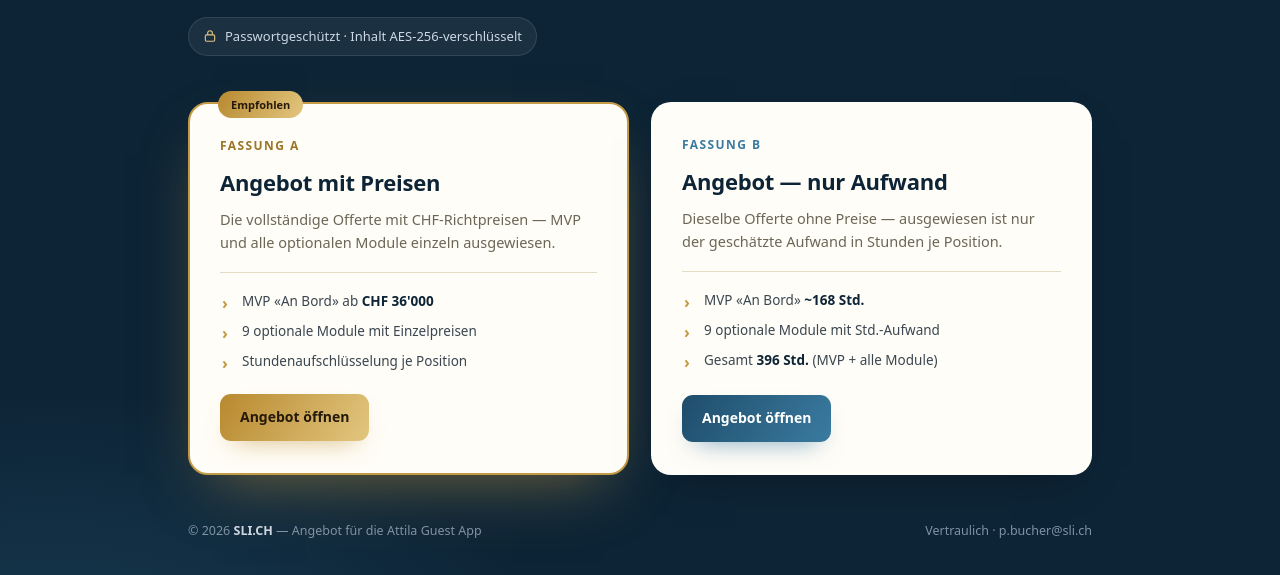
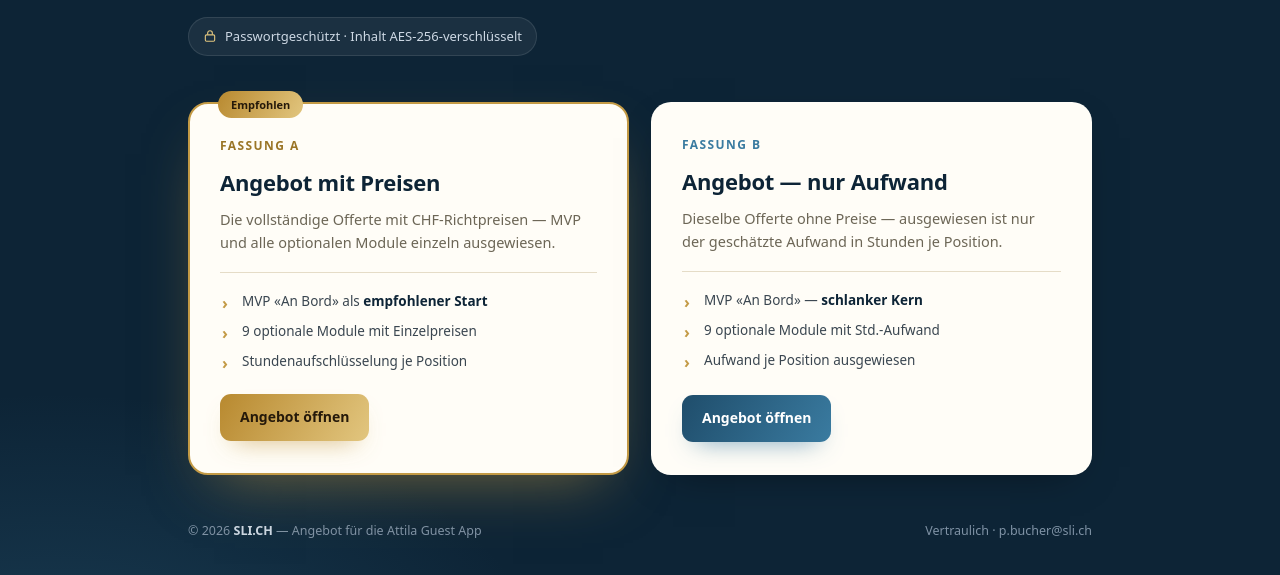
Before and after one commit to revolutionSCREEN-web/attila-angebot, a plain HTML site: page index.html in a window 1280 px wide. Shown: the part 328-903 px from the top of the page. Drawn offline with Linux system fonts and the light colour scheme.

Commit message:
Landing: konkrete Preise/Stunden entfernt (Vertraulichkeit)

```diff
--- a/index.html
+++ b/index.html
@@ -76,7 +76,7 @@
         <h2>Angebot mit Preisen</h2>
         <p class="desc">Die vollständige Offerte mit CHF-Richtpreisen — MVP und alle optionalen Module einzeln ausgewiesen.</p>
         <ul class="meta">
-          <li>MVP «An Bord» ab <b>CHF 36'000</b></li>
+          <li>MVP «An Bord» als <b>empfohlener Start</b></li>
           <li>9 optionale Module mit Einzelpreisen</li>
           <li>Stundenaufschlüsselung je Position</li>
         </ul>
@@ -87,9 +87,9 @@
         <h2>Angebot — nur Aufwand</h2>
         <p class="desc">Dieselbe Offerte ohne Preise — ausgewiesen ist nur der geschätzte Aufwand in Stunden je Position.</p>
         <ul class="meta">
-          <li>MVP «An Bord» <b>~168 Std.</b></li>
+          <li>MVP «An Bord» — <b>schlanker Kern</b></li>
           <li>9 optionale Module mit Std.-Aufwand</li>
-          <li>Gesamt <b>396 Std.</b> (MVP + alle Module)</li>
+          <li>Aufwand je Position ausgewiesen</li>
         </ul>
         <div class="actions"><a class="btn sea" href="gate-aufwand.html">Angebot öffnen</a></div>
       </div>
```
